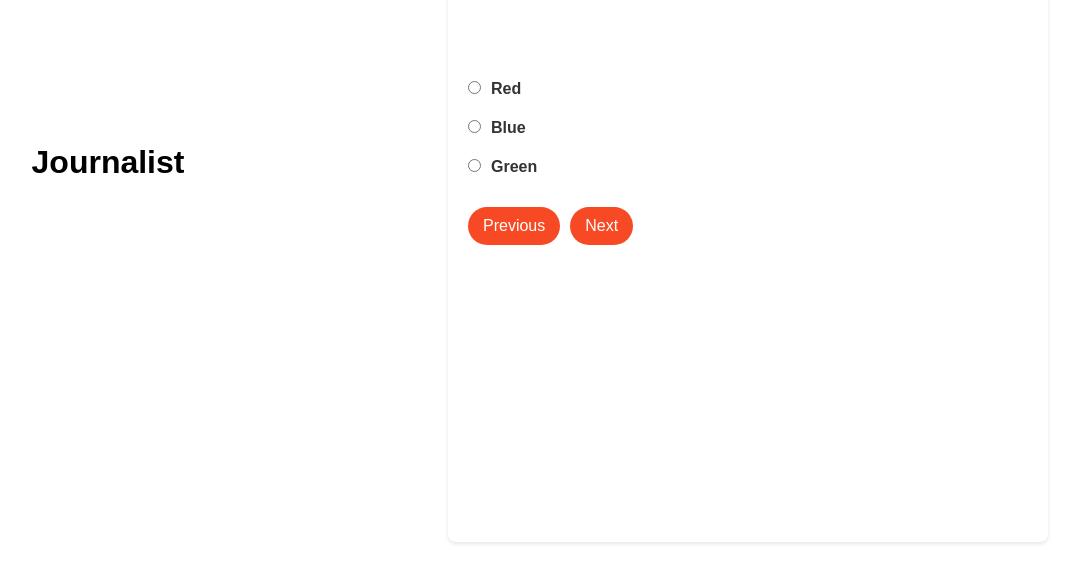
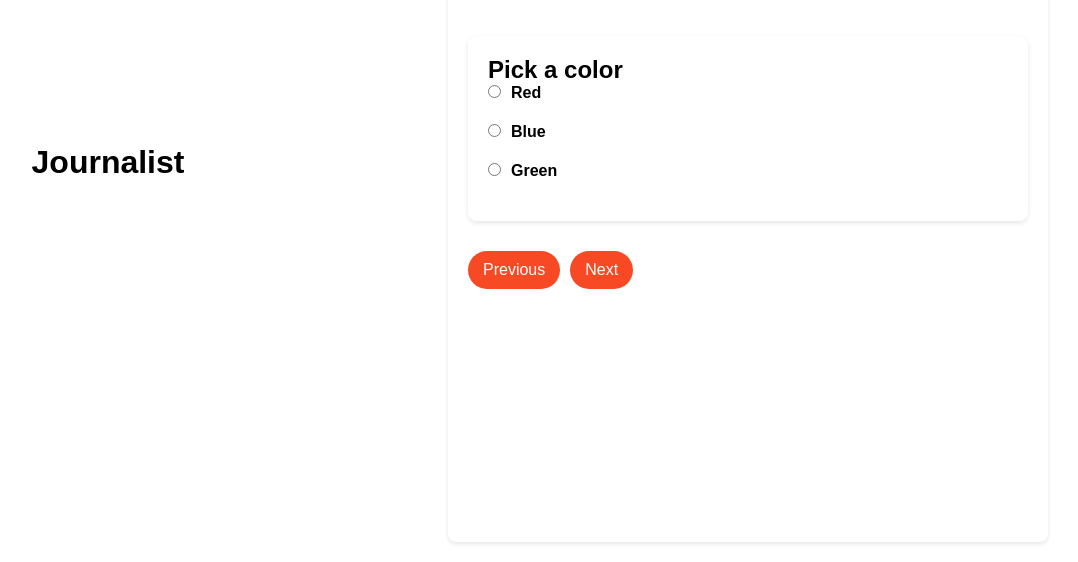
Before and after one commit to cse442-at-ub/s24semesterproject-journalists, a React (Vite) app in the folder frontend/: page / in a window 1280 px wide. Shown: the part 238-800 px from the top of the page, without its empty margins (84-1162 px from the left). Built offline with nearby package versions, Linux system fonts and the light colour scheme.

Commit message:
I made changes

```diff
--- a/frontend/src/SurveySection.css
+++ b/frontend/src/SurveySection.css
@@ -13,7 +13,7 @@
 
 /* Right section for Survey */
 .survey-section {
-  background-color: #5a5a5a; /* light gray background */
+  background-color: #ffffff; /* light gray background */
   width: 70%; /* takes up the remaining 70% of the container's width */
   padding: 20px; /* add padding as per your design */
   /* more styles for the Survey section */
@@ -53,7 +53,7 @@
 
 .survey-section {
   flex-basis: 70%; /* Takes up 70% of the flex container */
-  background: #808080; /* Light gray background for the survey section */
+  background: #ffffff; /* Light gray background for the survey section */
   display: flex;
   flex-direction: column;
   justify-content: center; /* Center vertically */
@@ -62,7 +62,7 @@
 }
 
 .survey-section .question-container {
-  background: rgb(119, 119, 119); /* White background for question container */
+  background: rgb(255, 255, 255); /* White background for question container */
   border-radius: 8px; /* Rounded corners for the container */
   box-shadow: 0 2px 4px rgba(0, 0, 0, 0.1); /* Shadow for depth */
   padding: 20px; /* Padding inside the question container */
@@ -95,7 +95,7 @@
 /* Container for the survey */
 .survey-section {
   font-family: 'Arial', sans-serif; /* or whatever font is used in the app */
-  color: #333;
+  color: rgb(0, 0, 0);
   background-color: #fff;
   max-width: 600px;
   margin: 20px auto;
--- a/frontend/src/SurveySection.jsx
+++ b/frontend/src/SurveySection.jsx
@@ -9,9 +9,26 @@ const SurveySection = () => {
 
   // Sample structure for survey questions
   const questions = [
-    { id: 1, text: "What's your favorite color?", type: 'single-choice', options: ['Red', 'Blue', 'Green'], required: true },
-    { id: 2, text: "Select your hobbies", type: 'multi-select', options: ['Reading', 'Gaming', 'Traveling', 'Cooking'], required: false },
-    { id: 3, text: "Any suggestions for us?", type: 'text', required: false },
+    {
+      id: 1,
+      text: "Pick a color",
+      type: 'single-choice',
+      options: ['Red', 'Blue', 'Green'],
+      required: true
+    },
+    {
+      id: 2,
+      text: "Pick an activity",
+      type: 'single-choice',
+      options: ['Reading', 'Gaming', 'Traveling', 'Cooking'],
+      required: true
+    },
+    {
+      id: 3,
+      text: "A little bit about yourself you want to share to the world.",
+      type: 'text',
+      required: false
+    },
     // Add more questions as needed
   ];
 
@@ -95,12 +112,16 @@ const SurveySection = () => {
             ))}
           </div>
         );
-      case 'text': // For open-ended questions, render a textarea
+      case 'text': // Added case for an open-ended text question
         return (
-          <textarea
-            value={responses[question.id] || ''}
-            onChange={(e) => handleResponseChange(question.id, e.target.value)}
-          />
+          <div key={question.id}>
+            <label>{question.text}</label>
+            <textarea
+              value={responses[question.id] || ''}
+              onChange={(e) => handleResponseChange(question.id, e.target.value)}
+              placeholder="Your answer..."
+            />
+          </div>
         );
       default:
         return null; // In case of an unrecognized question type
@@ -110,25 +131,46 @@ const SurveySection = () => {
   return (
     <div className="journal-layout">
       <div className="logo-section">
-        {/* Render your logo or any other content for the left side here */}
-        <h1>Journalist</h1> {/* Example logo text */}
+        <h1>Journalist</h1>
       </div>
       <div className="survey-section">
         {questions.length > 0 && (
-          <div>
-            <div>{renderQuestion(questions[currentQuestionIndex])}</div>
-            {/* Displays error message if present for the current question */}
-            {errors[questions[currentQuestionIndex].id] && <div className="error">{errors[questions[currentQuestionIndex].id]}</div>}
-            {/* Previous and Next buttons to navigate through questions */}
-            <button disabled={currentQuestionIndex === 0} onClick={handlePrevious}>Previous</button>
-            <button onClick={handleNext} disabled={currentQuestionIndex === questions.length - 1}>Next</button>
-            {/* Submit button shown on the last question */}
-            {currentQuestionIndex === questions.length - 1 && <button onClick={handleSubmit}>Submit</button>}
-          </div>
+          <>
+            <div className="question-container">
+              <h2>{questions[currentQuestionIndex].text}</h2>
+              {renderQuestion(questions[currentQuestionIndex])}
+              {errors[questions[currentQuestionIndex].id] && (
+                <div className="error-message">{errors[questions[currentQuestionIndex].id]}</div>
+              )}
+            </div>
+            <div className="navigation-buttons">
+              <button
+                className="prev-button"
+                onClick={handlePrevious}
+                disabled={currentQuestionIndex === 0}>
+                Previous
+              </button>
+              {currentQuestionIndex < questions.length - 1 && (
+                <button
+                  className="next-button"
+                  onClick={handleNext}>
+                  Next
+                </button>
+              )}
+              {currentQuestionIndex === questions.length - 1 && (
+                <button
+                  className="submit-button"
+                  onClick={handleSubmit}>
+                  Submit
+                </button>
+              )}
+            </div>
+          </>
         )}
       </div>
     </div>
   );
+
 };
 
 export default SurveySection;
```
